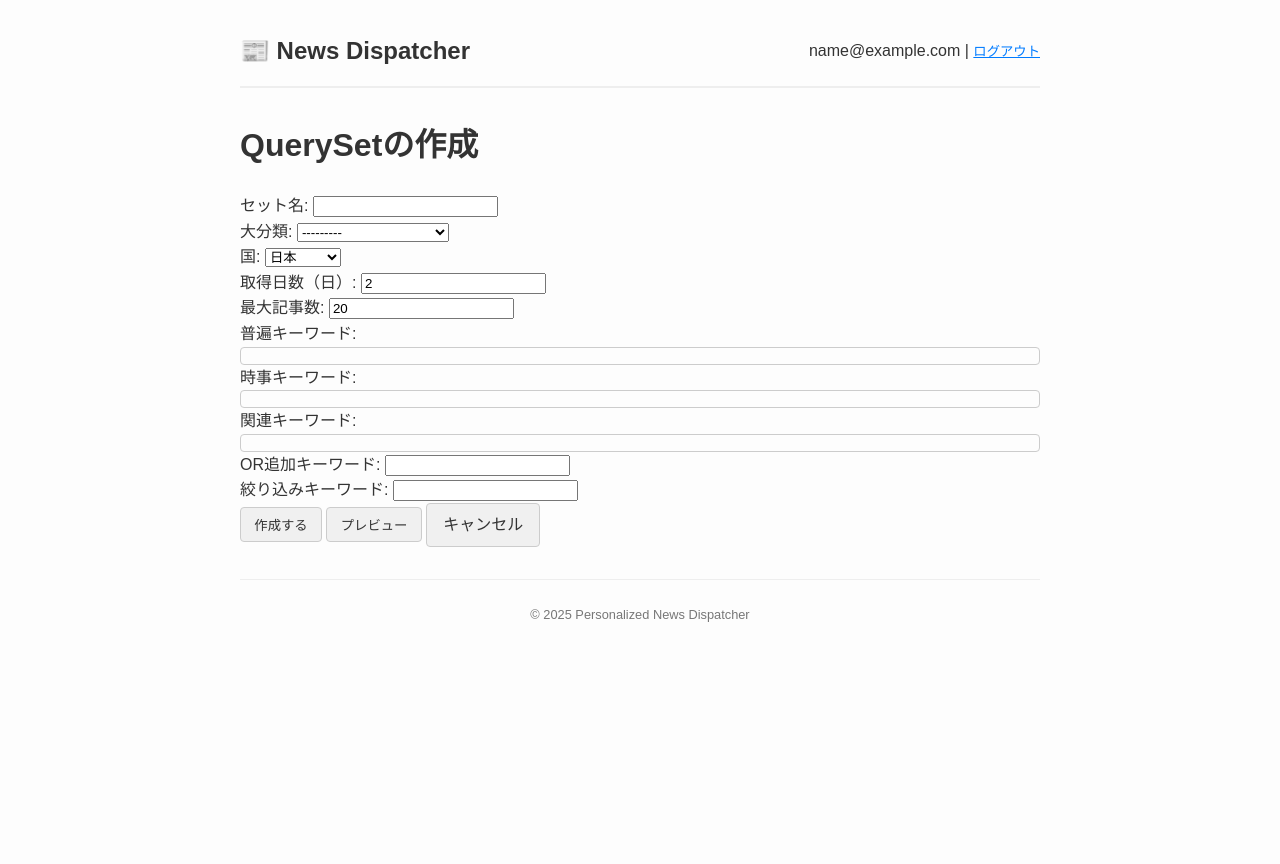
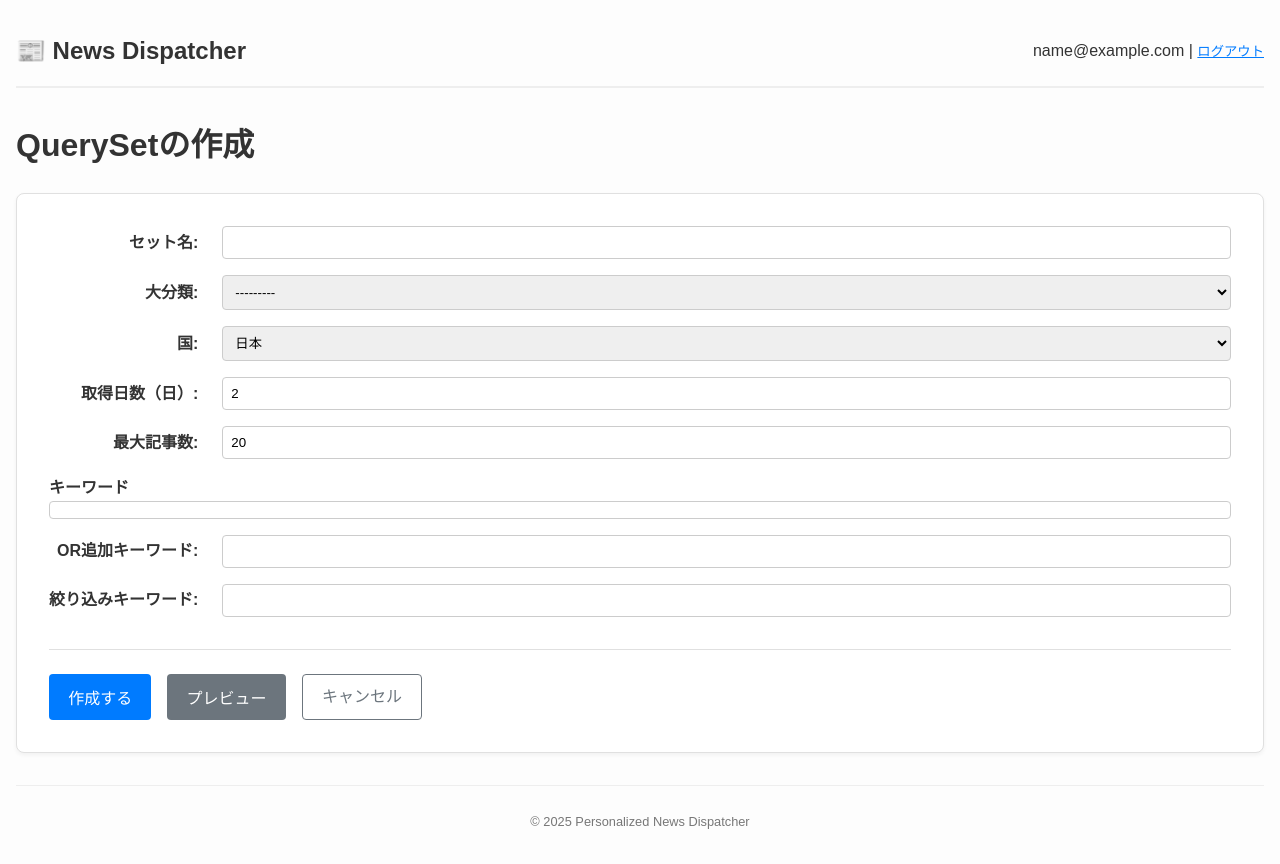
Before and after one commit to yynet2022/personalized-news-dispatcher, a Django app: page /subscriptions/create/ in a window 1280 px wide. Before the commit the page ends 622 px from the top, so only its background shows below. Run offline with Django 5.2, Linux system fonts and the light colour scheme; a user stored in the database is signed in; tables that the repository leaves empty hold one stand-in row (values such as "Sample post").

Commit message:
feat: improve UI/UX for subscription forms and lists
This commit introduces several UI/UX improvements across the subscription management pages:

- `queryset_form.html`:
  - Consolidated the three keyword selection fields into a single, unified "Keywords" section.
  - Implemented a modern layout using CSS Grid for form fields, ensuring labels and inputs are neatly aligned.
  - Applied a card-style design to the form for better visual grouping and aesthetics.
  - Standardized button styling for consistency.

- `queryset_list.html`:
  - Applied a card-style design to the list view for visual consistency with the form.
  - Adjusted table column widths for "Name" and "Country" to prevent text wrapping, improving readability.
  - Standardized button styling and improved the visibility of the "Delete" button for color-blind users by enhancing contrast.
  - Ensured action buttons in the table do not wrap using `white-space: nowrap;`.

- `core/base.html`:
  - Removed the global `max-width` from the `body` element to allow content to utilize the full available screen width, complementing the new layouts.

```diff
--- a/core/templates/core/base.html
+++ b/core/templates/core/base.html
@@ -4,7 +4,7 @@
     <meta charset="UTF-8">
     <title>{% block title %}News Dispatcher{% endblock %}</title>
     <style>
-        body { font-family: sans-serif; line-height: 1.6; max-width: 800px; margin: 2em auto; padding: 0 1em; color: #333; background-color: #fdfdfd; }
+        body { font-family: sans-serif; line-height: 1.6; margin: 2em auto; padding: 0 1em; color: #333; background-color: #fdfdfd; }
         header { border-bottom: 2px solid #eee; margin-bottom: 2em; padding-bottom: 1em; }
         .header-content { display: flex; justify-content: space-between; align-items: center; }
         header a { text-decoration: none; color: #007bff; }
--- a/subscriptions/templates/subscriptions/queryset_form.html
+++ b/subscriptions/templates/subscriptions/queryset_form.html
@@ -6,59 +6,178 @@
     <h1>{% if object %}QuerySetの編集{% else %}QuerySetの作成{% endif %}</h1>
 
     <style>
+        /* カードスタイル */
+        .card {
+            background-color: #fff;
+            border: 1px solid #e0e0e0;
+            border-radius: 8px;
+            padding: 2rem;
+            box-shadow: 0 2px 4px rgba(0,0,0,0.05);
+            margin-top: 1rem;
+        }
+
+        /* CSS Grid レイアウト */
+        .form-grid {
+            display: grid;
+            grid-template-columns: auto 1fr; /* ラベルは自動幅、入力は残り全部 */
+            gap: 1rem 1.5rem; /* 行間と列間 */
+            align-items: center; /* 垂直方向中央揃え */
+        }
+
+        .form-grid label {
+            font-weight: bold;
+            justify-self: end; /* ラベルを右揃えにする */
+        }
+
+        /* 入力欄のスタイル */
+        .form-grid input[type="text"],
+        .form-grid input[type="number"],
+        .form-grid select,
+        .form-grid textarea {
+            width: 100%;
+            padding: 0.5rem;
+            border: 1px solid #ccc;
+            border-radius: 4px;
+            box-sizing: border-box; /* paddingを含めてwidth:100%にする */
+        }
+
+        /* 2列にまたがる要素 */
+        .grid-full-width {
+            grid-column: 1 / -1; /* 最初の列から最後の列まで */
+        }
+
         /* チェックボックスのコンテナにスタイルを適用 */
-        #id_universal_keywords, #id_current_keywords, #id_related_keywords {
+        #keywords_container {
             border: 1px solid #ccc;
             padding: 0.5rem;
             border-radius: 4px;
-            max-height: 150px;
+            max-height: 250px;
             overflow-y: auto;
-            list-style: none; /* Djangoが生成するulの黒丸を消す */
-            padding-left: 0.5rem; /* 左のパディングを調整 */
+            list-style: none;
+            padding-left: 0.5rem;
+            background-color: #fff; /* 背景色を白に */
         }
 
-        /* チェックボックスの各項目を横並びにする */
-        #id_universal_keywords > div,
-        #id_current_keywords > div,
-        #id_related_keywords > div {
-            display: inline-block; /* 横並びに */
-            margin-right: 1rem;   /* 右側に余白 */
+        #keywords_container > div {
+            display: inline-block;
+            margin-right: 1rem;
             border: none;
             padding: 0;
         }
 
-        /* プレビュー結果のリストスタイルを上書き */
+        /* ボタンのコンテナ */
+        .button-group {
+            grid-column: 1 / -1;
+            display: flex;
+            gap: 1rem;
+            margin-top: 1rem;
+            border-top: 1px solid #e0e0e0;
+            padding-top: 1.5rem;
+        }
+
+        /* ボタンの共通スタイル */
+        .btn {
+            padding: 0.6rem 1.2rem;
+            border: none;
+            border-radius: 4px;
+            font-size: 1rem;
+            cursor: pointer;
+            text-decoration: none;
+            display: inline-block;
+            text-align: center;
+            transition: background-color 0.2s ease-in-out, box-shadow 0.2s ease-in-out;
+        }
+
+        .btn-primary {
+            background-color: #007bff;
+            color: white;
+        }
+        .btn-primary:hover {
+            background-color: #0056b3;
+            box-shadow: 0 2px 5px rgba(0, 123, 255, 0.3);
+        }
+
+        .btn-secondary {
+            background-color: #6c757d;
+            color: white;
+        }
+        .btn-secondary:hover {
+            background-color: #5a6268;
+        }
+
+        .btn-link {
+            background-color: transparent;
+            color: #6c757d;
+            border: 1px solid #6c757d;
+        }
+        .btn-link:hover {
+            background-color: #f8f9fa;
+            color: #333;
+        }
+
+
+        /* プレビュー結果 */
+        #preview-area {
+            margin-top: 2rem;
+        }
         #preview-results ol {
             list-style: decimal;
-            padding-left: 2rem; /* 字下げを調整 */
+            padding-left: 2rem;
         }
         #preview-results li {
-            display: list-item; /* li要素のデフォルト表示に戻す */
+            display: list-item;
             background: none;
             border: none;
             padding: 0.25em 0;
         }
     </style>
 
-    <form method="post" id="queryset-form">
+    <form method="post" id="queryset-form" class="card">
         {% csrf_token %}
-        <div>{{ form.name.label_tag }} {{ form.name }}</div>
-        <div>{{ form.large_category.label_tag }} {{ form.large_category }}</div>
-        <div>{{ form.country.label_tag }} {{ form.country }}</div>
-        <div>{{ form.after_days.label_tag }} {{ form.after_days }}</div>
-        <div>{{ form.max_articles.label_tag }} {{ form.max_articles }}</div>
-        <div>{{ form.universal_keywords.label_tag }} {{ form.universal_keywords }}</div>
-        <div>{{ form.current_keywords.label_tag }} {{ form.current_keywords }}</div>
-        <div>{{ form.related_keywords.label_tag }} {{ form.related_keywords }}</div>
-        <div>{{ form.additional_or_keywords.label_tag }} {{ form.additional_or_keywords }}</div>
-        <div>{{ form.refinement_keywords.label_tag }} {{ form.refinement_keywords }}</div>
+        <div class="form-grid">
+            {{ form.name.label_tag }}
+            {{ form.name }}
 
-        <button type="submit">{% if object %}更新する{% else %}作成する{% endif %}</button>
-        <button type="button" id="preview-button">プレビュー</button>
-        <a href="{% url 'subscriptions:queryset_list' %}" class="button-link">キャンセル</a>
+            {{ form.large_category.label_tag }}
+            {{ form.large_category }}
+
+            {{ form.country.label_tag }}
+            {{ form.country }}
+
+            {{ form.after_days.label_tag }}
+            {{ form.after_days }}
+
+            {{ form.max_articles.label_tag }}
+            {{ form.max_articles }}
+
+            <!-- キーワードセクション -->
+            <div class="grid-full-width">
+                <label>キーワード</label>
+                <div id="keywords_container">
+                    <div style="display:none;">
+                        {{ form.universal_keywords }}
+                        {{ form.current_keywords }}
+                        {{ form.related_keywords }}
+                    </div>
+                </div>
+            </div>
+
+            {{ form.additional_or_keywords.label_tag }}
+            {{ form.additional_or_keywords }}
+
+            {{ form.refinement_keywords.label_tag }}
+            {{ form.refinement_keywords }}
+
+            <!-- ボタンセクション -->
+            <div class="button-group">
+                <button type="submit" class="btn btn-primary">{% if object %}更新する{% else %}作成する{% endif %}</button>
+                <button type="button" id="preview-button" class="btn btn-secondary">プレビュー</button>
+                <a href="{% url 'subscriptions:queryset_list' %}" class="btn btn-link">キャンセル</a>
+            </div>
+        </div>
     </form>
 
-    <div id="preview-area" style="display: none;">
+    <div id="preview-area" style="display: none;" class="card">
         <h3>プレビュー結果</h3>
         <div id="preview-results"></div>
     </div>
@@ -68,17 +187,13 @@
 <script>
 document.addEventListener('DOMContentLoaded', function() {
     const largeCategorySelect = document.querySelector('#id_large_category');
-    const universalKeywordsContainer = document.querySelector('#id_universal_keywords');
-    const currentKeywordsContainer = document.querySelector('#id_current_keywords');
-    const relatedKeywordsContainer = document.querySelector('#id_related_keywords');
+    const keywordsContainer = document.querySelector('#keywords_container');
     const previewButton = document.querySelector('#preview-button');
     const previewArea = document.querySelector('#preview-area');
     const previewResults = document.querySelector('#preview-results');
 
-    // --- ヘルパー関数: チェックボックスを生成してコンテナに追加 ---
-    function createCheckboxes(container, name, data, selectedValues = []) {
-        container.innerHTML = '';
-        data.forEach(item => {
+    // --- ヘルパー関数: 1つのチェックボックス要素を生成 ---
+    function createCheckbox(name, item, selectedValues = []) {
         const checkbox = document.createElement('input');
         checkbox.type = 'checkbox';
         checkbox.name = name;
@@ -96,11 +211,10 @@ document.addEventListener('DOMContentLoaded', function() {
 
         const wrapper = document.createElement('div');
         wrapper.appendChild(label);
-            container.appendChild(wrapper);
-        });
+        return wrapper;
     }
 
-    // --- 1. 大分類が変更されたら、各キーワードを動的に読み込む ---
+    // --- 1. 大分類が変更されたら、全キーワードを動的に読み込む ---
     largeCategorySelect.addEventListener('change', function() {
         loadAllKeywords();
     });
@@ -108,43 +222,63 @@ document.addEventListener('DOMContentLoaded', function() {
     function loadAllKeywords() {
         const largeCategoryId = largeCategorySelect.value;
 
-        // Get selected values before clearing the containers
+        // 変更前の選択状態を保持
         const selectedUniversal = getSelectedValues('universal_keywords');
         const selectedCurrent = getSelectedValues('current_keywords');
         const selectedRelated = getSelectedValues('related_keywords');
 
-        universalKeywordsContainer.innerHTML = '';
-        currentKeywordsContainer.innerHTML = '';
-        relatedKeywordsContainer.innerHTML = '';
+        keywordsContainer.innerHTML = '<p>読み込み中...</p>';
 
         if (!largeCategoryId) {
+            keywordsContainer.innerHTML = '';
             return;
         }
 
-        // Universal Keywords
-        fetch(`/subscriptions/api/universal-keywords/?large_category_id=${largeCategoryId}`)
-            .then(response => response.json())
-            .then(data => {
-                createCheckboxes(universalKeywordsContainer, 'universal_keywords', data, selectedUniversal);
+        const fetchUniversal = fetch(`/subscriptions/api/universal-keywords/?large_category_id=${largeCategoryId}`).then(res => res.json());
+        const fetchCurrent = fetch(`/subscriptions/api/current-keywords/?large_category_id=${largeCategoryId}`).then(res => res.json());
+        const fetchRelated = fetch(`/subscriptions/api/related-keywords/?large_category_id=${largeCategoryId}`).then(res => res.json());
+
+        Promise.all([fetchUniversal, fetchCurrent, fetchRelated])
+            .then(([universalData, currentData, relatedData]) => {
+
+                let allKeywords = [];
+                universalData.forEach(item => allKeywords.push({ ...item, type: 'universal_keywords' }));
+                currentData.forEach(item => allKeywords.push({ ...item, type: 'current_keywords' }));
+                relatedData.forEach(item => allKeywords.push({ ...item, type: 'related_keywords' }));
+
+                // 名前順でソート
+                allKeywords.sort((a, b) => a.name.localeCompare(b.name, 'ja'));
+
+                keywordsContainer.innerHTML = ''; // コンテナをクリア
+
+                if (allKeywords.length === 0) {
+                    keywordsContainer.innerHTML = '<p>このカテゴリにはキーワードが登録されていません。</p>';
+                    return;
+                }
+
+                allKeywords.forEach(item => {
+                    let selectedValues = [];
+                    if (item.type === 'universal_keywords') selectedValues = selectedUniversal;
+                    if (item.type === 'current_keywords') selectedValues = selectedCurrent;
+                    if (item.type === 'related_keywords') selectedValues = selectedRelated;
+
+                    const checkboxElement = createCheckbox(item.type, item, selectedValues);
+                    keywordsContainer.appendChild(checkboxElement);
                 });
-
-        // Current Keywords
-        fetch(`/subscriptions/api/current-keywords/?large_category_id=${largeCategoryId}`)
-            .then(response => response.json())
-            .then(data => {
-                createCheckboxes(currentKeywordsContainer, 'current_keywords', data, selectedCurrent);
-            });
-
-        // Related Keywords
-        fetch(`/subscriptions/api/related-keywords/?large_category_id=${largeCategoryId}`)
-            .then(response => response.json())
-            .then(data => {
-                createCheckboxes(relatedKeywordsContainer, 'related_keywords', data, selectedRelated);
+            })
+            .catch(error => {
+                keywordsContainer.innerHTML = '<p>キーワードの読み込みに失敗しました。</p>';
+                console.error('Error loading keywords:', error);
             });
     }
 
     function getSelectedValues(name) {
-        return Array.from(document.querySelectorAll(`input[name="${name}"]:checked`)).map(cb => cb.value);
+        // Djangoの初期レンダリングから選択値を取得
+        const initialSelected = Array.from(document.querySelectorAll(`input[name="${name}"][checked]`));
+        if (initialSelected.length > 0) {
+            return initialSelected.map(cb => cb.value);
+        }
+        return [];
     }
 
     // --- 2. プレビューボタンが押されたら、ニュースを取得して表示 ---
@@ -158,6 +292,7 @@ document.addEventListener('DOMContentLoaded', function() {
         const largeCategoryName = largeCategorySelect.options[largeCategorySelect.selectedIndex].text;
         parts.push(largeCategoryName);
 
+        // プレビューロジックは変更不要 (name属性で正しく収集できるため)
         document.querySelectorAll('input[name="universal_keywords"]:checked').forEach(cb => {
             parts.push(cb.labels[0].textContent.trim());
         });
@@ -168,7 +303,6 @@ document.addEventListener('DOMContentLoaded', function() {
             parts.push(cb.labels[0].textContent.trim());
         });
 
-        // OR追加キーワード
         const additionalOrKeywords = document.querySelector('#id_additional_or_keywords').value.trim();
         if (additionalOrKeywords) {
             parts.push(...additionalOrKeywords.split(/\s+/).filter(k => k));
@@ -234,7 +368,11 @@ document.addEventListener('DOMContentLoaded', function() {
             });
     });
 
-
+    // --- 初期読み込み ---
+    // ページ読み込み時に、もし大分類が選択済みならキーワードを読み込む
+    if (largeCategorySelect.value) {
+        loadAllKeywords();
+    }
 });
 </script>
 {% endblock %}
```
Also changed, not shown: subscriptions/templates/subscriptions/queryset_list.html (+91 -34 lines). Lines whose indentation alone changed are shown as unchanged.
